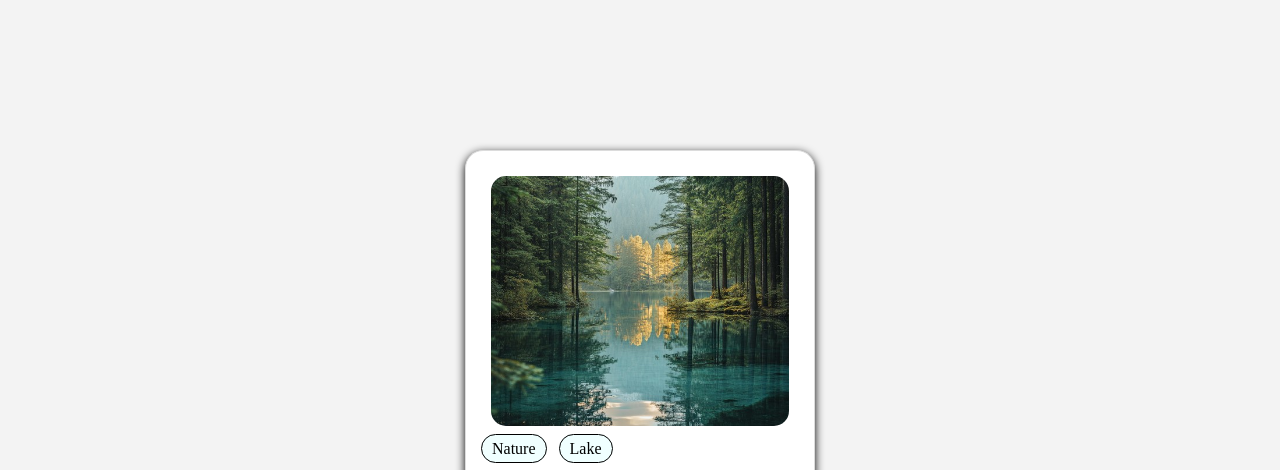
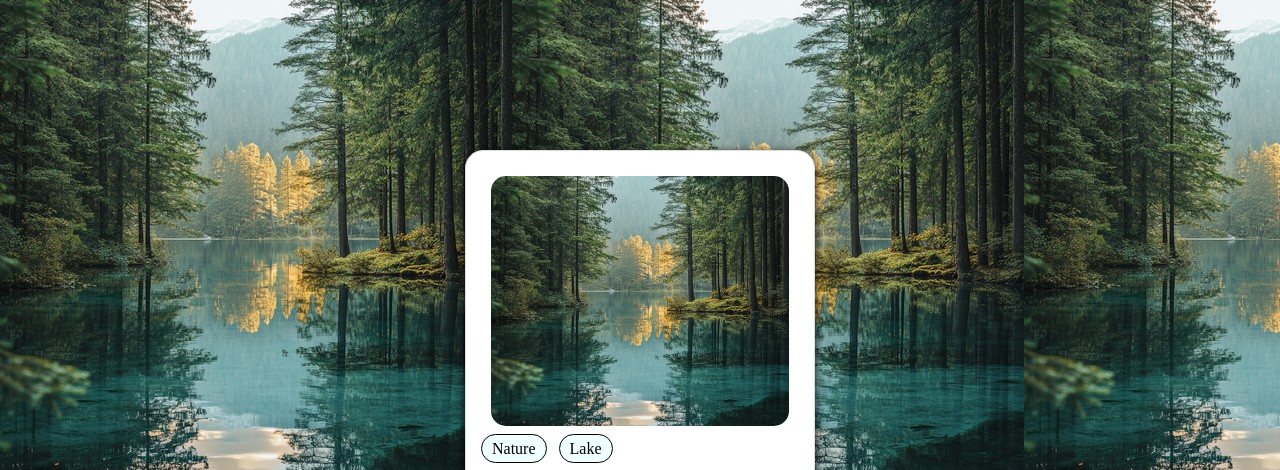
Before and after one commit to AyezahBatool/practice-card, a plain HTML site: page index.html in a window 1280 px wide. Shown: the top 470 px of the page. Drawn offline with Linux system fonts and the light colour scheme.

Commit message:
updated design

```diff
--- a/style.css
+++ b/style.css
@@ -4,6 +4,7 @@
     box-sizing: border-box;
 }
 body{
+    background-image: url(serene-lake-view-stockcake.jpg);
     background-color: #f3f3f3;
     display: flex;
     justify-content: center;
```
